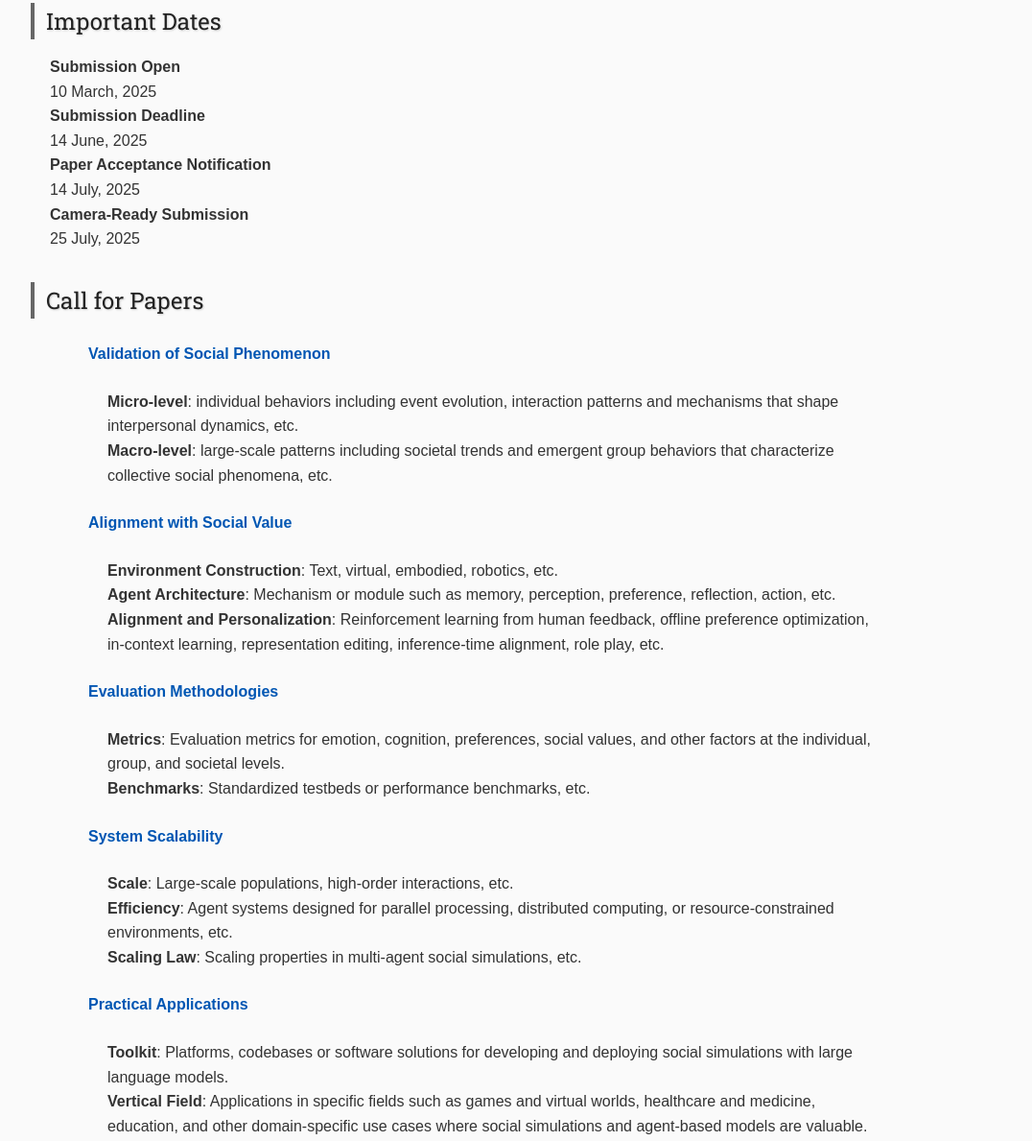
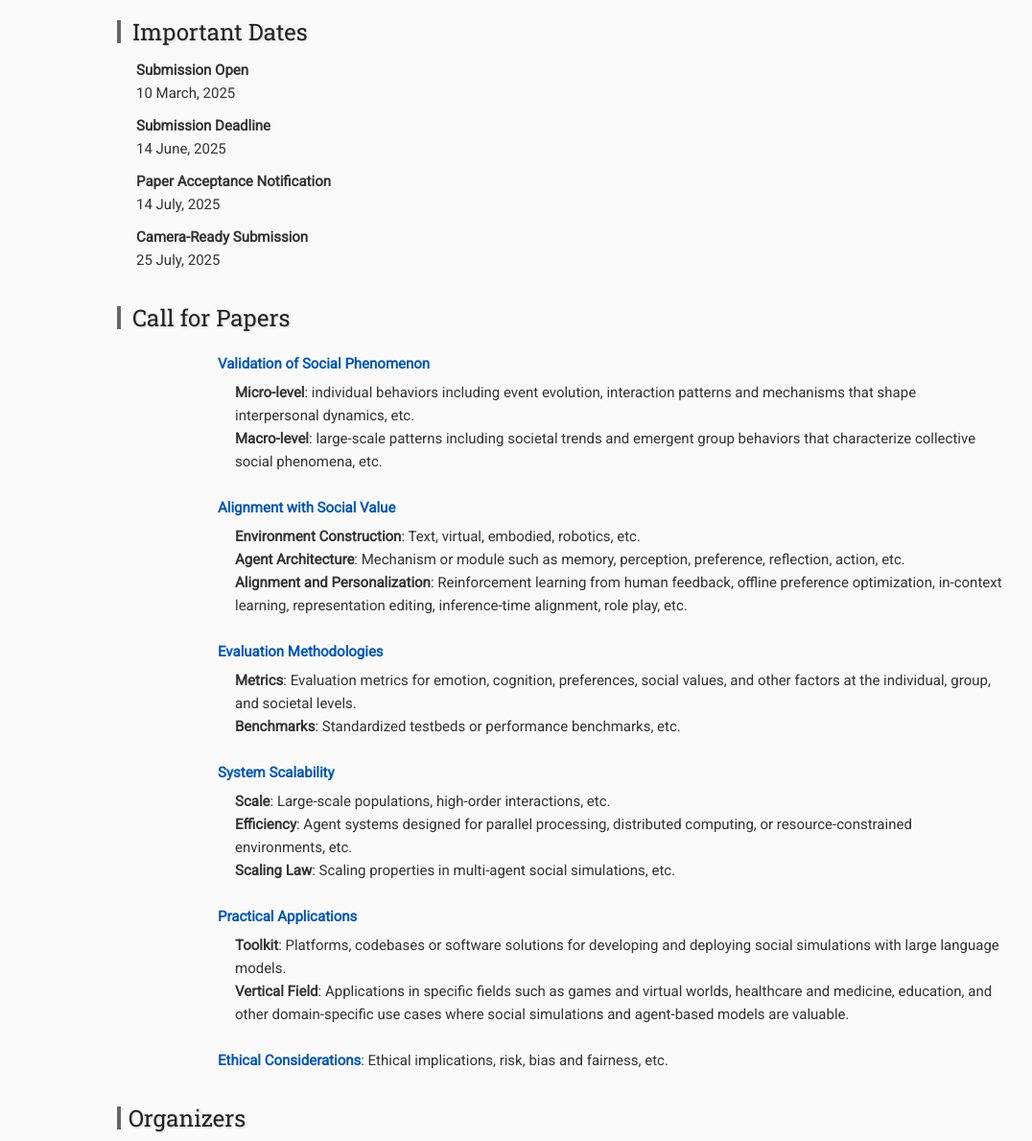
Before and after one commit to lass-workshop/lass-workshop.github.io, a plain HTML site: page index.html in a window 1280 px wide. Shown: the part 845-2034 px from the top of the page at 96% size, without its empty margins (18-1094 px from the left). Drawn offline with Linux system fonts and the light colour scheme.

Commit message:
Update index.html

```diff
--- a/index.html
+++ b/index.html
@@ -1,9 +1,9 @@
+
 <!DOCTYPE html>
-<html lang="en">
+<html lang='en'>
 
 <head>
     <base href=".">
-    <meta charset="UTF-8">
     <link rel="shortcut icon" type="image/png" href="assets/favicon.png"/>
     <link rel="stylesheet" type="text/css" media="all" href="assets/main.css"/>
     <meta name="description" content="Conference Template">
@@ -11,57 +11,19 @@
     <meta name="distribution" content="global">
     <meta name="KeyWords" content="Conference">
     <title>Conference Template</title>
+</head>
+
+<body>
 
     <style>
-        body {
-            font-family: Arial, sans-serif;
-            font-size: 16px;
-            line-height: 1.6;
-            color: #333;
-            margin: 0;
-            padding: 0;
-        }
-
-        .top-left h1 {
+    .top-left h1{
+      /* 随屏幕宽度缩放，最小 22px，最大 36px */
       font-size: clamp(1.375rem, 4vw + 0.5rem, 2.25rem);
       line-height: 1.25;
       margin: 0;
-            word-break: break-word;
-        }
-
-        .main-content {
-            max-width: 900px;
-            margin: 0 auto;
-            padding: 0 40px;
-        }
-
-        h2 {
-            font-size: 24px;
-            color: #222;
-            border-left: 4px solid #666;
-            padding-left: 12px;
-            margin-top: 32px;
-            margin-bottom: 16px;
-        }
-
-        dl, ul {
-            padding-left: 20px;
-        }
-
-        li {
-            margin-top: 8px;
-        }
-
-        footer {
-            text-align: center;
-            padding: 20px;
-            font-size: 14px;
-            color: #666;
+      word-break: break-word;    /* 超长单词也能断 */
     }
     </style>
-</head>
-
-<body>
 
     <div class="banner">
         <img src="assets/new.jpg" alt="Conference Template Banner">
@@ -84,12 +46,16 @@
             <td class="navigation">
                 <a title="Conference Program" href="program">Program</a>
             </td>
+            <!-- <td class="navigation"> -->
+            <!--     <a title="Directions to the Conference" href="directions">Directions</a> -->
+            <!-- </td> -->
+            <!-- <td class="navigation"> -->
+            <!--     <a title="Conference Flyer" href="flyer">Flyer</a> -->
+            <!-- </td> -->
         </tr>
     </table>
 
-    <div class="main-content">
-
-        <h2>The 1st Workshop on LLM Agents for Social Simulation</h2>
+    <h2 style="font-size: 24px;">The 1st Workshop on LLM Agents for Social Simulation</h2>
     <p>
         Social simulation has long played a crucial role in exploring the mechanisms underlying human behavior and societal structures.
 Traditional social simulation relies on rule-based or statistical models, which makes it difficult to capture the complexity and variability of the real world.
@@ -99,64 +65,71 @@
 This workshop on LLM Agent for Social Simulation aims to bring together researchers and practitioners from diverse backgrounds to foster interdisciplinary collaboration, address key challenges, explore cutting-edge technologies, and chart promising future directions in this rapidly evolving field.
     </p>
 
-        <h2>Important Dates</h2>
-        <dl>
+     <h2 style="font-size: 24px; color: #222; border-left: 4px solid #666; padding-left: 12px; margin-bottom: 16px;">
+  Important Dates
+</h2>
+<dl style="padding-left: 20px; font-size: 15px; color: #333; line-height: 1.6;">
   <dt><strong>Submission Open</strong></dt>
-            <dd>10 March, 2025</dd>
+  <dd style="margin: 0 0 10px 0;">10 March, 2025</dd>
 
   <dt><strong>Submission Deadline</strong></dt>
-            <dd>14 June, 2025</dd>
+  <dd style="margin: 0 0 10px 0;">14 June, 2025</dd>
 
   <dt><strong>Paper Acceptance Notification</strong></dt>
-            <dd>14 July, 2025</dd>
+  <dd style="margin: 0 0 10px 0;">14 July, 2025</dd>
 
   <dt><strong>Camera-Ready Submission</strong></dt>
-            <dd>25 July, 2025</dd>
+  <dd style="margin: 0;">25 July, 2025</dd>
 </dl>
 
-        <h2>Call for Papers</h2>
-        <ul>
+
+    <h2 style="font-size: 24px; color: #222; border-left: 4px solid #666; padding-left: 12px; margin-bottom: 16px;">
+  Call for Papers
+</h2>
+
+<ul style="padding-left: 10px; font-size: 15px; color: #333; line-height: 1.6;">
   <li><strong style="color: #0056b3;">Validation of Social Phenomenon</strong>
-                <ul>
+    <ul style="padding-left: 18px; margin-top: 6px;">
       <li><strong>Micro-level</strong>: individual behaviors including event evolution, interaction patterns and mechanisms that shape interpersonal dynamics, etc.</li>
       <li><strong>Macro-level</strong>: large-scale patterns including societal trends and emergent group behaviors that characterize collective social phenomena, etc.</li>
     </ul>
   </li>
 
-            <li><strong style="color: #0056b3;">Alignment with Social Value</strong>
-                <ul>
+  <li style="margin-top: 10px;"><strong style="color: #0056b3;">Alignment with Social Value</strong>
+    <ul style="padding-left: 18px; margin-top: 6px;">
       <li><strong>Environment Construction</strong>: Text, virtual, embodied, robotics, etc.</li>
       <li><strong>Agent Architecture</strong>: Mechanism or module such as memory, perception, preference, reflection, action, etc.</li>
       <li><strong>Alignment and Personalization</strong>: Reinforcement learning from human feedback, offline preference optimization, in-context learning, representation editing, inference-time alignment, role play, etc.</li>
     </ul>
   </li>
 
-            <li><strong style="color: #0056b3;">Evaluation Methodologies</strong>
-                <ul>
+  <li style="margin-top: 10px;"><strong style="color: #0056b3;">Evaluation Methodologies</strong>
+    <ul style="padding-left: 18px; margin-top: 6px;">
       <li><strong>Metrics</strong>: Evaluation metrics for emotion, cognition, preferences, social values, and other factors at the individual, group, and societal levels.</li>
       <li><strong>Benchmarks</strong>: Standardized testbeds or performance benchmarks, etc.</li>
     </ul>
   </li>
 
-            <li><strong style="color: #0056b3;">System Scalability</strong>
-                <ul>
+  <li style="margin-top: 10px;"><strong style="color: #0056b3;">System Scalability</strong>
+    <ul style="padding-left: 18px; margin-top: 6px;">
       <li><strong>Scale</strong>: Large-scale populations, high-order interactions, etc.</li>
       <li><strong>Efficiency</strong>: Agent systems designed for parallel processing, distributed computing, or resource-constrained environments, etc.</li>
       <li><strong>Scaling Law</strong>: Scaling properties in multi-agent social simulations, etc.</li>
     </ul>
   </li>
 
-            <li><strong style="color: #0056b3;">Practical Applications</strong>
-                <ul>
+  <li style="margin-top: 10px;"><strong style="color: #0056b3;">Practical Applications</strong>
+    <ul style="padding-left: 18px; margin-top: 6px;">
       <li><strong>Toolkit</strong>: Platforms, codebases or software solutions for developing and deploying social simulations with large language models.</li>
       <li><strong>Vertical Field</strong>: Applications in specific fields such as games and virtual worlds, healthcare and medicine, education, and other domain-specific use cases where social simulations and agent-based models are valuable.</li>
     </ul>
   </li>
 
-            <li><strong style="color: #0056b3;">Ethical Considerations</strong>: Ethical implications, risk, bias and fairness, etc.</li>
+  <li style="margin-top: 10px;"><strong style="color: #0056b3;">Ethical Considerations</strong>: Ethical implications, risk, bias and fairness, etc.</li>
 </ul>
 
-        <h2>Organizers</h2>
+
+    <h2 style="font-size: 24px; color: #222; border-left: 4px solid #666; padding-left: 8px; margin-bottom: 16px;">Organizers</h2>
     <ul>
       <li><strong>Yige Yuan</strong> — CAS Key Laboratory of AI Safety, Institute of Computing Technology, Chinese Academy of Sciences &amp; University of Chinese Academy of Sciences</li>
       <li><strong>Junkai Zhou</strong> — CAS Key Laboratory of AI Safety, Institute of Computing Technology, Chinese Academy of Sciences &amp; University of Chinese Academy of Sciences</li>
@@ -170,8 +143,6 @@
       <li><strong>Xu Chen</strong> — Renmin University of China</li>
     </ul>
 
-    </div>
-
     <footer>
         &copy; Workshop on LASS
     </footer>
```
Lines whose indentation alone changed are shown as unchanged.
